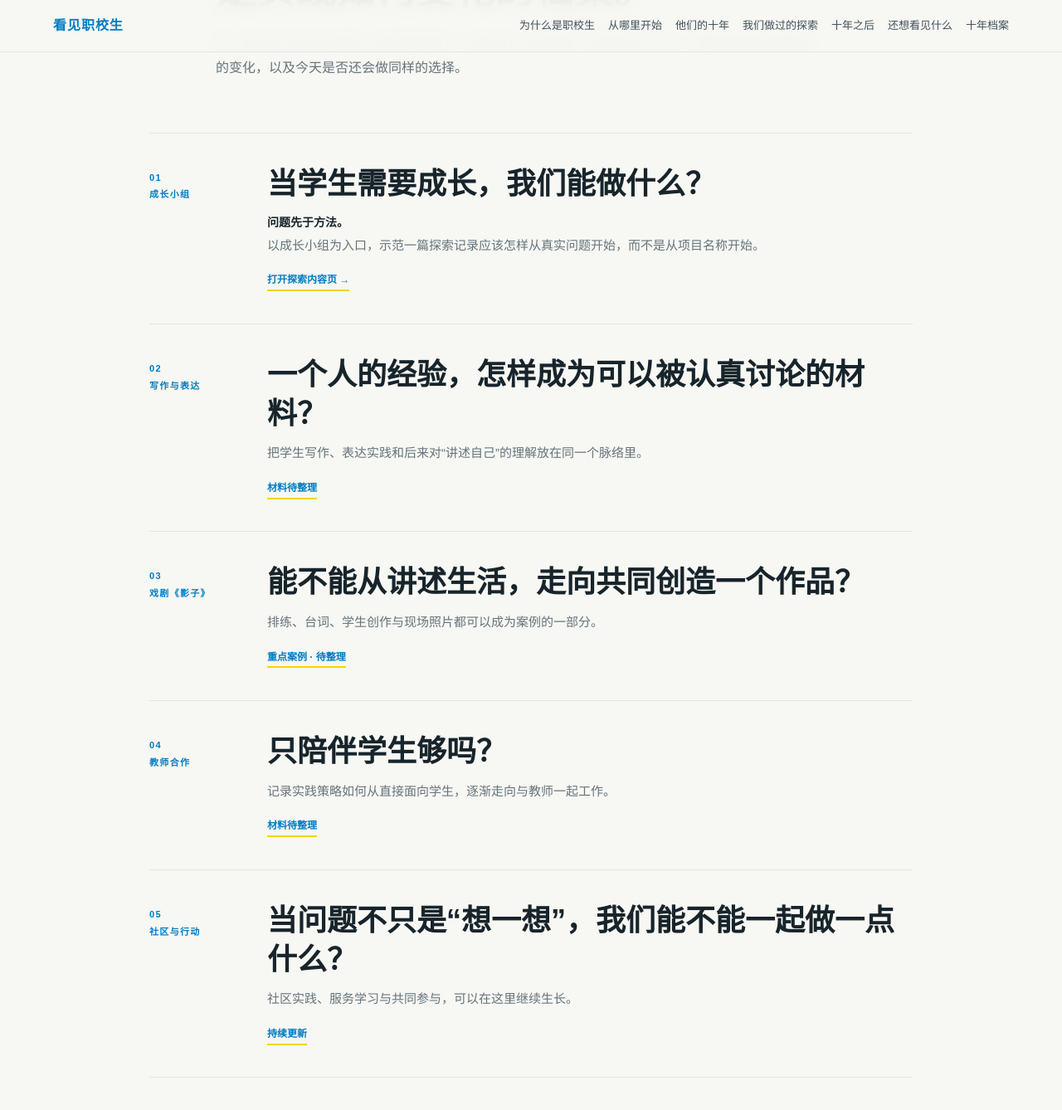
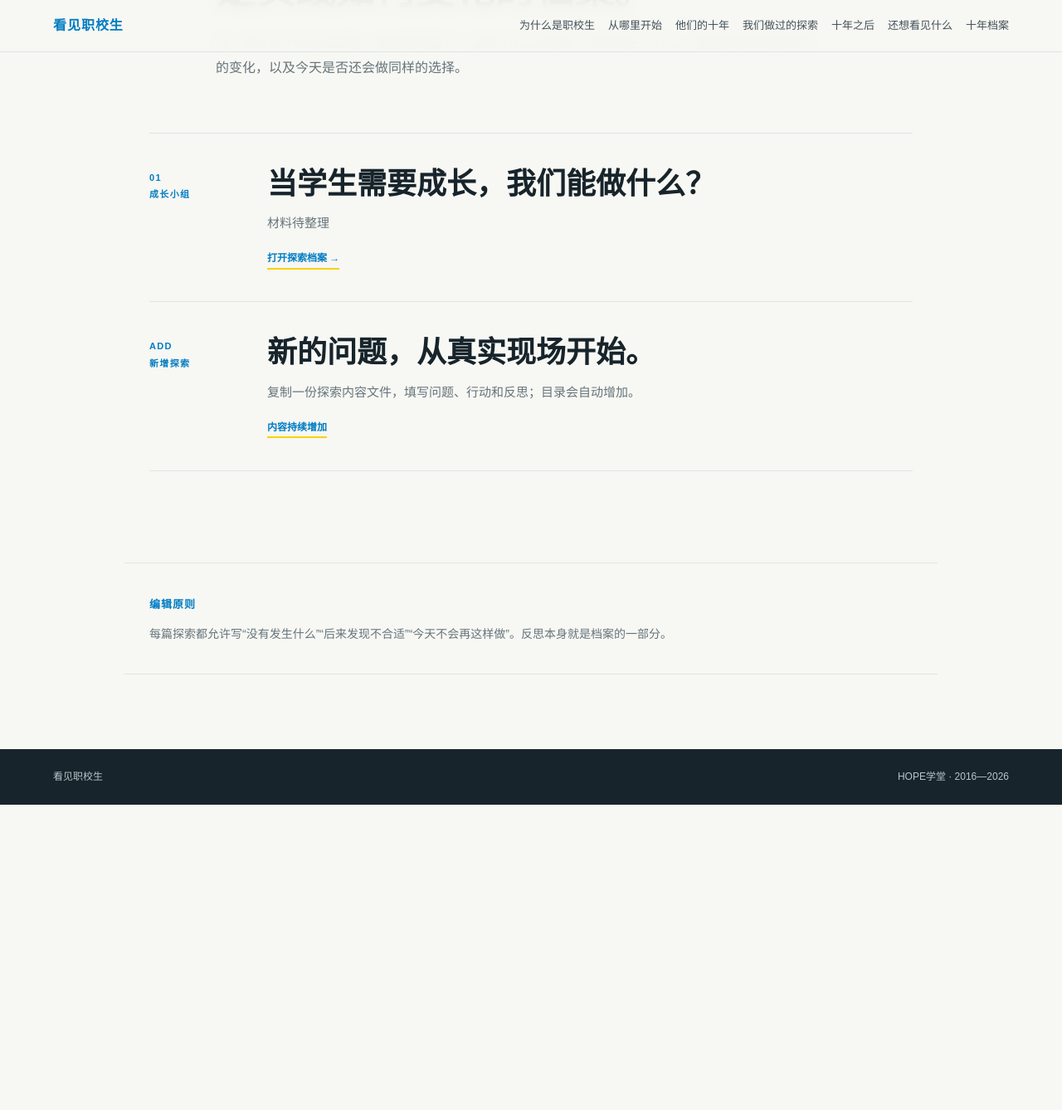
Before and after one commit to zcl52500-arch/youth-from-vocational-schools, a Jekyll site: the page built from explorations/index.html, in a window 1280 px wide and 1400 px high, scrolled down 848 px. Shown: the top 1338 px of the window at 83% size. Built offline with Jekyll 4.4.1, drawn with Linux system fonts in a browser that asks for light colours; after the commit the page ends 1818 px from its top, so only the background shows below that.

```diff
--- a/explorations/index.html
+++ b/explorations/index.html
@@ -1,12 +1,14 @@
+---
+---
 <!doctype html><html lang="zh-CN"><head><meta charset="utf-8"><meta name="viewport" content="width=device-width,initial-scale=1"><title>我们做过的探索｜看见职校生</title><link rel="stylesheet" href="../style.css"></head><body><header class="site-header"><div class="brand"><a href="../">看见职校生</a></div><nav class="nav-7"><a href="../why/">为什么是职校生</a><a href="../history/">从哪里开始</a><a href="../stories/">他们的十年</a><a href="../explorations/">我们做过的探索</a><a href="../after-ten-years/">十年之后</a><a href="../questions/">还想看见什么</a><a href="../archive/">十年档案</a></nav></header>
 <main><section class="page-hero"><p class="eyebrow">04 · OUR EXPLORATIONS</p><h1>我们做过的探索</h1><p>不是为了证明某种方法有效，而是因为当时遇到了一个真实的问题，所以想试试看。这里保存行动，也保存迟疑、变化、失败和后来重新理解它们的方式。</p><div class="template-steps"><span>遇到了什么</span><span>为什么想试</span><span>具体做了什么</span><span>发生了什么</span><span>今天怎么理解</span></div><a class="back-home" href="../">← 返回首页</a></section>
 <section class="collection-intro"><p class="eyebrow">ACTION → REFLECTION → ACTION</p><h2>不是项目成果库。<br>是实践如何变化的档案。</h2><p>同一种方法不会永远适用。我们更想留下：当时为什么这样做、现场发生了什么、哪里没有发生预想中的变化，以及今天是否还会做同样的选择。</p></section>
 <section class="record-list">
-<a class="record exploration-record" href="exploration-01.html"><div class="record-meta">01<br>成长小组</div><div><h3>当学生需要成长，我们能做什么？</h3><p class="exploration-question">问题先于方法。</p><p>以成长小组为入口，示范一篇探索记录应该怎样从真实问题开始，而不是从项目名称开始。</p><span class="status">打开探索内容页 →</span></div></a>
-<article class="record exploration-record record-placeholder"><div class="record-meta">02<br>写作与表达</div><div><h3>一个人的经验，怎样成为可以被认真讨论的材料？</h3><p>把学生写作、表达实践和后来对“讲述自己”的理解放在同一个脉络里。</p><span class="status">材料待整理</span></div></article>
-<article class="record exploration-record record-placeholder"><div class="record-meta">03<br>戏剧《影子》</div><div><h3>能不能从讲述生活，走向共同创造一个作品？</h3><p>排练、台词、学生创作与现场照片都可以成为案例的一部分。</p><span class="status">重点案例 · 待整理</span></div></article>
-<article class="record exploration-record record-placeholder"><div class="record-meta">04<br>教师合作</div><div><h3>只陪伴学生够吗？</h3><p>记录实践策略如何从直接面向学生，逐渐走向与教师一起工作。</p><span class="status">材料待整理</span></div></article>
-<article class="record exploration-record record-placeholder"><div class="record-meta">05<br>社区与行动</div><div><h3>当问题不只是“想一想”，我们能不能一起做一点什么？</h3><p>社区实践、服务学习与共同参与，可以在这里继续生长。</p><span class="status">持续更新</span></div></article>
+{% assign explorations = site.pages | where: "layout", "exploration" | sort: "order" %}
+{% for item in explorations %}
+<a class="record exploration-record" href="{{ item.url | relative_url }}"><div class="record-meta">{{ forloop.index | prepend: '0' | slice: -2, 2 }}<br>{{ item.title }}</div><div><h3>{{ item.question }}</h3><p>{{ item.summary | default: item.status }}</p><span class="status">打开探索档案 →</span></div></a>
+{% endfor %}
+<article class="record exploration-record record-placeholder"><div class="record-meta">ADD<br>新增探索</div><div><h3>新的问题，从真实现场开始。</h3><p>复制一份探索内容文件，填写问题、行动和反思；目录会自动增加。</p><span class="status">内容持续增加</span></div></article>
 </section>
 <div class="editorial-note"><strong>编辑原则</strong><p>每篇探索都允许写“没有发生什么”“后来发现不合适”“今天不会再这样做”。反思本身就是档案的一部分。</p></div>
 </main><footer><span>看见职校生</span><span>HOPE学堂 · 2016—2026</span></footer></body></html>
```
